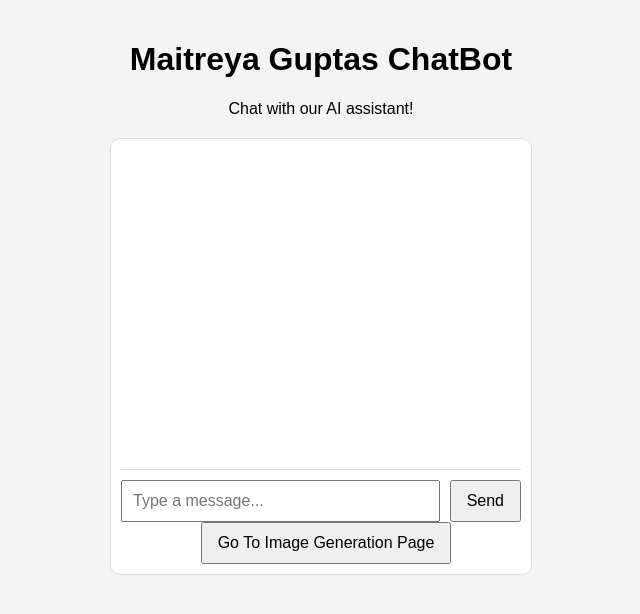
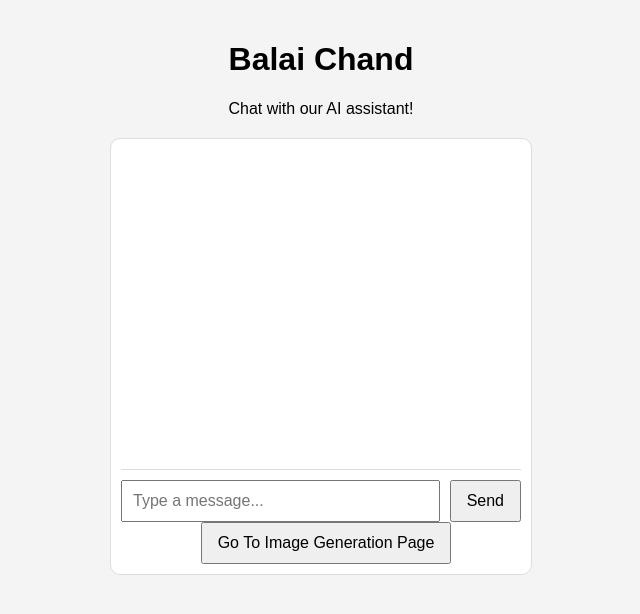
Before and after one commit to Assam157/ChatBotWithImageNew, a React (Create React App) app: page / in a window 1280 px wide. Shown: the top 614 px of the page, without its empty margins (319-959 px from the left). Built offline with nearby package versions, Linux system fonts and the light colour scheme.

Commit message:
Update Index.js

```diff
--- a/src/components/Index.js
+++ b/src/components/Index.js
@@ -37,7 +37,7 @@ const Index = () => {
   return (
     <div className="landing-page">
       <header>
-        <h1>Maitreya Guptas ChatBot</h1>
+        <h1>Balai Chand</h1>
         <p>Chat with our AI assistant!</p>
       </header>
 
```
